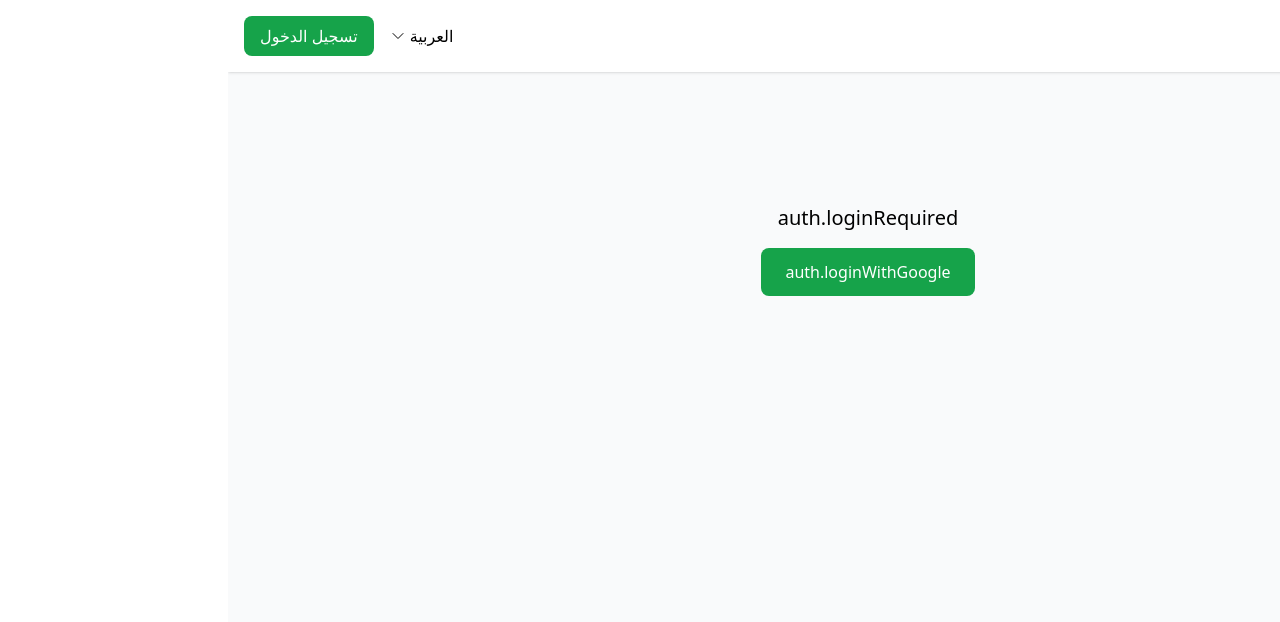
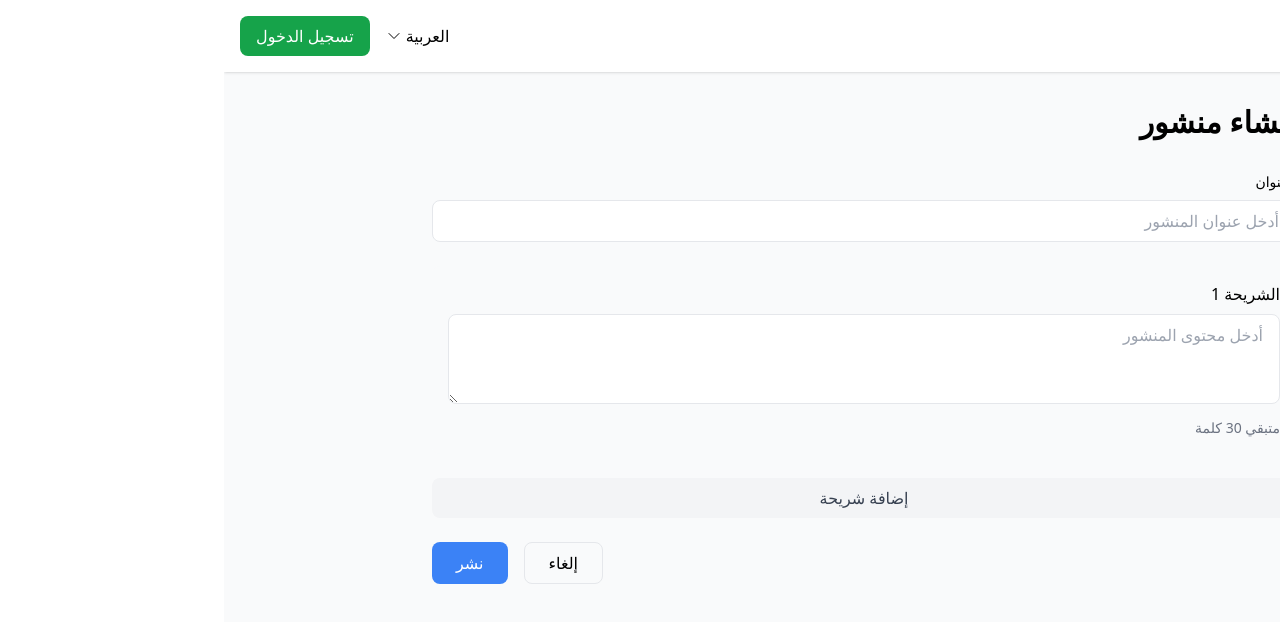
Before and after one commit to andronasef/fokira-frontend, a Nuxt app: page /posts/create in a window 1280 px wide. Shown: the top 622 px of the page. Built offline with nearby package versions, Linux system fonts and the light colour scheme.

Commit message:
feat(pages): reorganize post pages structure
- Move my-posts to posts directory
- Add dynamic post page [id].vue
- Update create post page with new UI components
- Enhance post creation with validation
- Add loading states and error handling

```diff
--- a/pages/my-posts.vue
+++ /dev/null
@@ -1,87 +0,0 @@
-<template>
-  <div class="container mx-auto px-4 py-8">
-    <h1 class="text-3xl font-bold mb-8">{{ $t('nav.myPosts') }}</h1>
-
-    <div v-if="!authStore.isAuthenticated" class="text-center py-8">
-      <p class="text-xl mb-4">{{ $t('auth.loginRequired') }}</p>
-      <button
-        @click="login"
-        class="bg-green-600 text-white px-6 py-3 rounded-lg hover:bg-green-500"
-      >
-        {{ $t('auth.loginWithGoogle') }}
-      </button>
-    </div>
-
-    <template v-else>
-      <div v-if="loading" class="text-center py-8">
-        {{ $t('common.loading') }}
-      </div>
-
-      <div v-else-if="error" class="text-red-500 text-center py-8">
-        {{ error }}
-      </div>
-
-      <div v-else-if="myPosts.length === 0" class="text-center py-8">
-        <p class="text-xl mb-4">لا توجد منشورات بعد</p>
-        <NuxtLink
-          to="/posts/create"
-          class="inline-block bg-green-600 text-white px-6 py-3 rounded-lg hover:bg-green-500"
-        >
-          {{ $t('post.create') }}
-        </NuxtLink>
-      </div>
-
-      <div v-else class="grid grid-cols-1 md:grid-cols-2 lg:grid-cols-3 gap-6">
-        <div v-for="post in myPosts" :key="post.id" class="bg-white rounded-lg shadow-md overflow-hidden">
-          <StatusViewer :post="post" />
-        </div>
-      </div>
-    </template>
-  </div>
-</template>
-
-<script setup lang="ts">
-const authStore = useAuthStore()
-const config = useRuntimeConfig()
-
-const loading = ref(false)
-const error = ref<string | null>(null)
-const myPosts = ref([])
-
-const login = () => {
-  window.location.href = `${config.public.apiBase}/auth/google`
-}
-
-const fetchMyPosts = async () => {
-  if (!authStore.token) return
-
-  loading.value = true
-  error.value = null
-
-  try {
-    const response = await $fetch(`${config.public.apiBase}/posts/my-posts`, {
-      headers: {
-        Authorization: `Bearer ${authStore.token}`,
-      },
-    })
-    myPosts.value = response
-  } catch (err) {
-    error.value = 'Failed to fetch posts'
-    console.error(err)
-  } finally {
-    loading.value = false
-  }
-}
-
-onMounted(() => {
-  if (authStore.isAuthenticated) {
-    fetchMyPosts()
-  }
-})
-
-watch(() => authStore.isAuthenticated, (newValue) => {
-  if (newValue) {
-    fetchMyPosts()
-  }
-})
-</script>
--- /dev/null
+++ b/pages/posts/[id].vue
@@ -0,0 +1,71 @@
+<template>
+  <div>
+    <div v-if="loading" class="flex justify-center items-center min-h-screen">
+      <p class="text-gray-500">{{ $t('common.loading') }}</p>
+    </div>
+
+    <div v-else-if="error" class="flex justify-center items-center min-h-screen">
+      <p class="text-red-500">{{ error }}</p>
+    </div>
+
+    <StatusViewer
+      v-else
+      :post="post"
+      :can-delete="isAuthor"
+      @delete="deletePost"
+    />
+  </div>
+</template>
+
+<script setup lang="ts">
+const route = useRoute()
+const router = useRouter()
+const { locale } = useI18n();
+const authStore = useAuthStore()
+const postsStore = usePostsStore()
+
+const loading = ref(true)
+const error = ref<string | null>(null)
+const post = ref<any>(null)
+
+const isAuthor = computed(() => {
+  return post.value?.author.id === authStore.user?.id
+})
+
+const formatDate = (date: string) => {
+  return new Date(date).toLocaleDateString(locale.value, {
+    year: 'numeric',
+    month: 'long',
+    day: 'numeric',
+  });
+};
+
+const fetchPost = async () => {
+  try {
+    loading.value = true
+    error.value = null
+    const response = await $fetch(`/api/posts/${route.params.id}`)
+    post.value = response.post
+  } catch (err) {
+    console.error('Failed to fetch post:', err)
+    error.value = 'Failed to load post'
+  } finally {
+    loading.value = false
+  }
+}
+
+const deletePost = async (postId: string) => {
+  if (!confirm('هل أنت متأكد من حذف هذا المنشور؟')) return
+
+  try {
+    await postsStore.deletePost(postId);
+    router.push('/my-posts')
+  } catch (err) {
+    console.error('Failed to delete post:', err)
+  }
+}
+
+onMounted(() => {
+  fetchPost()
+})
+</script>
--- a/pages/posts/create.vue
+++ b/pages/posts/create.vue
@@ -1,122 +1,199 @@
 <template>
-  <div class="container mx-auto px-4 py-8">
-    <h1 class="text-3xl font-bold mb-8">{{ $t('post.create') }}</h1>
+  <div class="max-w-4xl mx-auto px-4 py-8">
+    <h1 class="text-3xl font-bold mb-8">{{ t("post.create") }}</h1>
 
-    <div v-if="!authStore.isAuthenticated" class="text-center py-8">
-      <p class="text-xl mb-4">{{ $t('auth.loginRequired') }}</p>
-      <button
-        @click="login"
-        class="bg-green-600 text-white px-6 py-3 rounded-lg hover:bg-green-500"
-      >
-        {{ $t('auth.loginWithGoogle') }}
-      </button>
-    </div>
+    <form @submit.prevent="handleSubmit" class="space-y-6">
+      <!-- Title Input -->
+      <div>
+        <label class="block text-sm font-medium mb-2">{{
+          t("post.title")
+        }}</label>
+        <input
+          v-model="title"
+          type="text"
+          :placeholder="t('post.title-placeholder')"
+          class="w-full px-4 py-2 border rounded-lg focus:ring-2 focus:ring-blue-500 focus:border-blue-500"
+          :class="{ 'border-red-500': titleError }"
+        />
+        <p v-if="titleError" class="mt-1 text-sm text-red-500">
+          {{ titleError }}
+        </p>
+      </div>
 
-    <form v-else @submit.prevent="createPost" class="max-w-2xl mx-auto">
-      <div class="space-y-6">
-        <div v-for="(slide, index) in slides" :key="index" class="bg-white p-6 rounded-lg shadow-md">
-          <div class="flex justify-between items-start mb-4">
-            <h3 class="text-lg font-semibold">{{ $t('post.slideContent') }} #{{ index + 1 }}</h3>
+      <!-- Slides -->
+      <div class="space-y-4">
+        <div
+          v-for="(slide, index) in slides"
+          :key="index"
+          class="p-4 bg-gray-50 rounded-lg"
+        >
+          <div class="flex items-center justify-between mb-2">
+            <h3 class="font-medium">
+              {{ t("post.slide-number", { number: index + 1 }) }}
+            </h3>
             <button
               v-if="slides.length > 1"
               @click="removeSlide(index)"
               type="button"
               class="text-red-500 hover:text-red-600"
             >
-              <TrashIcon class="w-5 h-5" />
+              {{ t("post.remove-slide") }}
             </button>
           </div>
 
           <textarea
             v-model="slide.content"
-            :placeholder="$t('post.maxWords')"
-            rows="4"
-            class="w-full p-3 border rounded-lg resize-none focus:ring-2 focus:ring-green-500 focus:border-transparent"
-            :class="{ 'border-red-500': isOverWordLimit(slide.content) }"
+            :placeholder="t('post.content-placeholder')"
+            rows="3"
+            class="w-full px-4 py-2 border rounded-lg focus:ring-2 focus:ring-blue-500 focus:border-blue-500"
+            :class="{ 'border-red-500': slideErrors[index] }"
           ></textarea>
 
-          <div class="text-sm text-gray-500 mt-2">
-            {{ wordCount(slide.content) }}/30 {{ $t('post.maxWords') }}
+          <div
+            class="mt-2 flex justify-between items-center text-sm text-gray-500"
+          >
+            <p>
+              {{
+                t("post.words-remaining", {
+                  count: 30 - getWordCount(slide.content),
+                })
+              }}
+            </p>
+            <p v-if="slideErrors[index]" class="text-red-500">
+              {{ slideErrors[index] }}
+            </p>
           </div>
         </div>
+      </div>
 
+      <!-- Add Slide Button -->
+      <button
+        type="button"
+        @click="addSlide"
+        class="w-full py-2 bg-gray-100 text-gray-700 rounded-lg hover:bg-gray-200"
+      >
+        {{ t("post.add-slide") }}
+      </button>
+
+      <!-- Submit Button -->
+      <div class="flex justify-end space-x-4 rtl:space-x-reverse">
         <button
           type="button"
-          @click="addSlide"
-          class="w-full py-3 border-2 border-dashed border-gray-300 rounded-lg text-gray-500 hover:border-green-500 hover:text-green-500"
+          @click="$router.back()"
+          class="px-6 py-2 border rounded-lg hover:bg-gray-50"
+          :disabled="isSubmitting"
         >
-          {{ $t('post.addSlide') }}
+          {{ t("post.cancel") }}
         </button>
-
-        <div class="flex justify-end space-x-4 space-x-reverse">
-          <button
-            type="button"
-            @click="router.back()"
-            class="px-6 py-2 border border-gray-300 rounded-lg hover:bg-gray-50"
-          >
-            {{ $t('post.cancel') }}
-          </button>
-          <button
-            type="submit"
-            :disabled="!isValid || isSubmitting"
-            class="px-6 py-2 bg-green-600 text-white rounded-lg hover:bg-green-500 disabled:opacity-50"
-          >
-            {{ $t('post.publish') }}
-          </button>
-        </div>
+        <button
+          type="submit"
+          class="px-6 py-2 bg-blue-500 text-white rounded-lg hover:bg-blue-600 disabled:opacity-50 disabled:cursor-not-allowed"
+          :disabled="isSubmitting"
+        >
+          <div v-if="isSubmitting" class="flex items-center">
+            <div
+              class="animate-spin h-4 w-4 border-2 border-white border-t-transparent rounded-full mr-2"
+            ></div>
+            {{ t("common.publishing") }}
+          </div>
+          <span v-else>{{ t("post.publish") }}</span>
+        </button>
       </div>
     </form>
   </div>
 </template>
 
 <script setup lang="ts">
-import { TrashIcon } from '@heroicons/vue/24/outline'
+const config = useRuntimeConfig();
+const router = useRouter();
+const { t } = useI18n();
+const { showToast } = useToast();
+const { $fetchWithAuth } = useApi();
 
-const router = useRouter()
-const authStore = useAuthStore()
-const postsStore = usePostsStore()
+const title = ref("");
+const slides = ref([{ content: "" }]);
+const isSubmitting = ref(false);
 
-const slides = ref([{ content: '' }])
-const isSubmitting = ref(false)
+const titleError = ref("");
+const slideErrors = ref<string[]>([]);
 
-const wordCount = (text: string) => {
-  return text.trim().split(/\s+/).length
-}
+const getWordCount = (text: string) => {
+  return text
+    .trim()
+    .split(/\s+/)
+    .filter((word) => word.length > 0).length;
+};
 
-const isOverWordLimit = (text: string) => {
-  return wordCount(text) > 30
-}
+const validateTitle = () => {
+  if (!title.value.trim()) {
+    titleError.value = t("post.validation.title-required");
+    return false;
+  }
+  if (title.value.length > 100) {
+    titleError.value = t("post.validation.title-max-length");
+    return false;
+  }
+  titleError.value = "";
+  return true;
+};
 
-const isValid = computed(() => {
-  return slides.value.every(slide =>
-    slide.content.trim() !== '' &&
-    !isOverWordLimit(slide.content)
-  )
-})
+const validateSlides = () => {
+  let isValid = true;
+  slideErrors.value = slides.value.map((slide, index) => {
+    if (!slide.content.trim()) {
+      isValid = false;
+      return t("post.validation.content-required");
+    }
+    const wordCount = getWordCount(slide.content);
+    if (wordCount > 30) {
+      isValid = false;
+      return t("post.validation.max-words", { max: 30 });
+    }
+    if (wordCount === 0) {
+      isValid = false;
+      return t("post.validation.min-words");
+    }
+    return "";
+  });
+  return isValid;
+};
 
 const addSlide = () => {
-  slides.value.push({ content: '' })
-}
+  if (slides.value.length < 10) {
+    slides.value.push({ content: "" });
+  }
+};
 
 const removeSlide = (index: number) => {
-  slides.value.splice(index, 1)
-}
+  slides.value.splice(index, 1);
+  slideErrors.value.splice(index, 1);
+};
 
-const login = () => {
-  window.location.href = `${useRuntimeConfig().public.apiBase}/auth/google`
-}
+const handleSubmit = async () => {
+  const isTitleValid = validateTitle();
+  const areSlidesValid = validateSlides();
 
-const createPost = async () => {
-  if (!isValid.value) return
+  if (!isTitleValid || !areSlidesValid) {
+    return;
+  }
 
-  isSubmitting.value = true
   try {
-    await postsStore.createPost(slides.value)
-    router.push('/')
-  } catch (error) {
-    console.error('Failed to create post:', error)
+    isSubmitting.value = true;
+    await $fetchWithAuth("/posts", {
+      method: "POST",
+      body: {
+        title: title.value.trim(),
+        slides: slides.value.map((slide) => ({
+          content: slide.content.trim(),
+        })),
+      },
+    });
+    showToast(t("post.create-success"), "success");
+    router.push("/posts/my-posts");
+  } catch (error: any) {
+    showToast(error.message || t("common.error"), "error");
   } finally {
-    isSubmitting.value = false
+    isSubmitting.value = false;
   }
-}
+};
 </script>
```
Also changed, not shown: pages/posts/my-posts.vue (added, +47 -0 lines).
